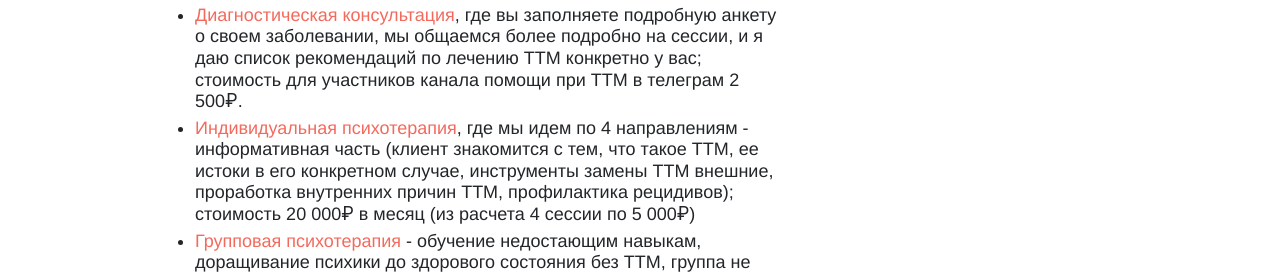
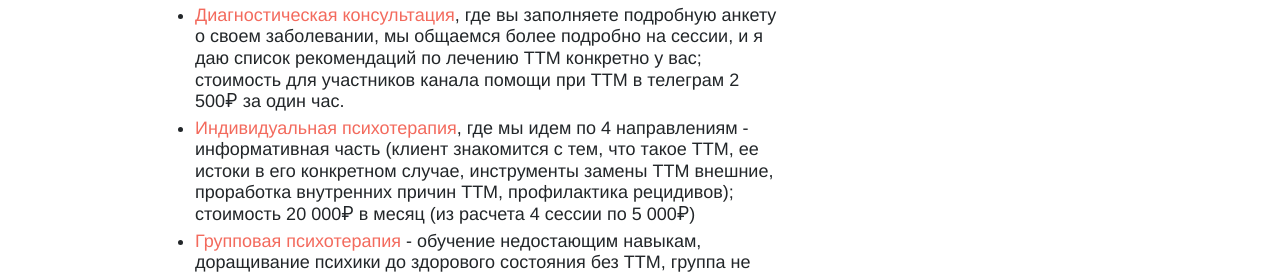
Before and after one commit to ttm-help/ttm-help.github.io, a Jekyll site: the page built from about.md, in a window 1280 px wide and 900 px high, scrolled down 967 px. Shown: the part 255-529 px from the top of the window. Built offline with Jekyll 4.4.1, drawn with Linux system fonts in a browser that asks for light colours.

Commit message:
change the price

```diff
--- a/_includes/prices.html
+++ b/_includes/prices.html
@@ -4,7 +4,7 @@
     </span>
     <ul>
         <li>
-            <span class="weight-bold">2 500₽</span>
+            <span class="weight-bold">2 500₽</span> за один час
         </li>
     </ul>
 
--- a/about.md
+++ b/about.md
@@ -44,7 +44,7 @@ image: "/assets/images/illustrations/about-photo.jpg"
 - [Диагностическая консультация](/contact.html), где вы заполняете подробную анкету о своем заболевании, мы общаемся более
   подробно на сессии,
   и я даю список рекомендаций по лечению ТТМ конкретно у вас; стоимость для участников канала помощи при ТТМ в телеграм
-  2 500₽.
+  2 500₽ за один час.
 - [Индивидуальная психотерапия](/contact.html), где мы идем по 4 направлениям - информативная часть
   (клиент знакомится с тем, что такое ТТМ, ее истоки в его конкретном случае, инструменты замены ТТМ внешние,
   проработка внутренних причин ТТМ, профилактика рецидивов); стоимость 20 000₽ в месяц (из расчета 4 сессии по 5 000₽)
```
